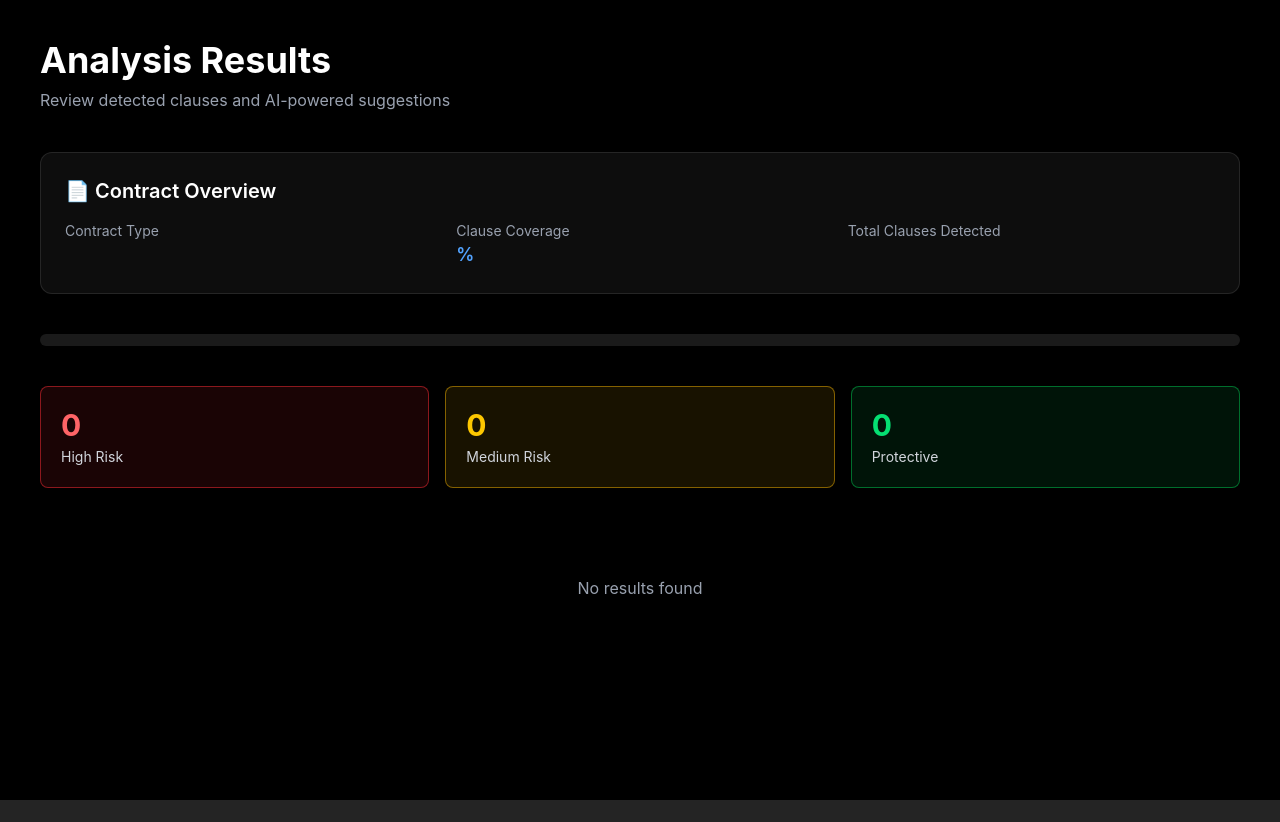
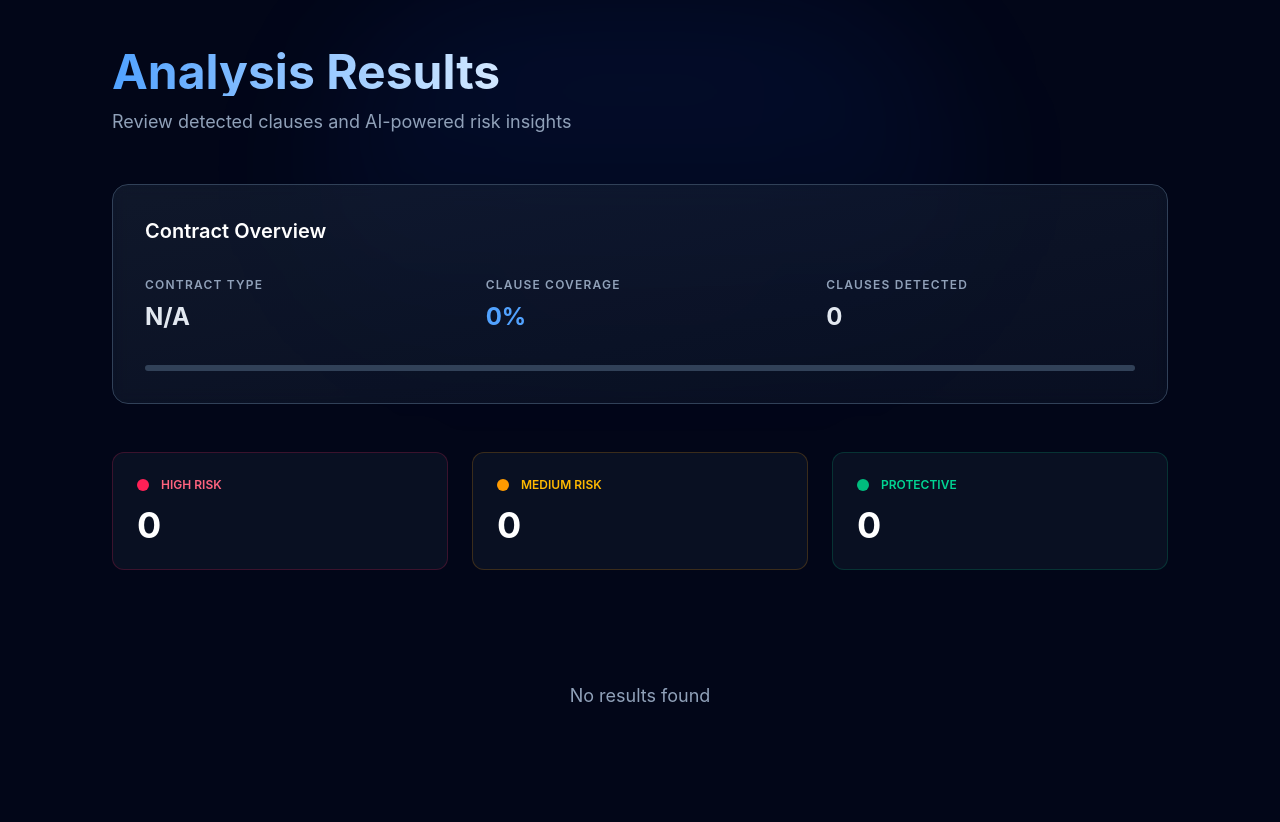
Before and after one commit to TamannaParashar/LexGuard, a React (Vite) app in the folder frontend/: page /result in a window 1280 px wide. Before the commit the page ends 800 px from the top, so only its background shows below. Built offline with nearby package versions, Linux system fonts and the light colour scheme; the HTML template or start-up script is replaced by a standard one.

Commit message:
updated analysis page

```diff
--- a/frontend/src/Result.jsx
+++ b/frontend/src/Result.jsx
@@ -1,16 +1,105 @@
+'use client'
+
 import { useLocation } from "react-router-dom"
 import { useState } from "react"
+
+const RiskIndicator = ({ risk }) => {
+  const configs = {
+    high: { dot: "bg-rose-500", border: "border-l-4 border-l-rose-500", label: "High Risk", color: "text-rose-400" },
+    medium: { dot: "bg-amber-500", border: "border-l-4 border-l-amber-500", label: "Medium Risk", color: "text-amber-400" },
+    low: { dot: "bg-emerald-500", border: "border-l-4 border-l-emerald-500", label: "Low Risk", color: "text-emerald-400" },
+  }
+  const config = configs[risk] || configs.low
+  return (
+    <div className="flex items-center gap-2">
+      <div className={`w-2 h-2 rounded-full ${config.dot}`} />
+      <span className={`text-xs font-medium ${config.color}`}>{config.label}</span>
+    </div>
+  )
+}
+
+const SuggestionPanel = ({ item, isOpen, onClose }) => {
+  if (!isOpen) return null
+
+  const suggestions = [
+  {
+    title: "Issue Summary",
+    icon: "📋",
+    content: item.analysis?.plain_issue_explanation,
+  },
+  {
+    title: "Why It Matters",
+    icon: "⚡",
+    content: item.analysis?.why_it_matters,
+  },
+  {
+    title: "Key Risk Points",
+    icon: "🚨",
+    content: item.analysis?.quick_risk_points?.join(" • "),
+  },
+  {
+    title: "Recommended Fix",
+    icon: "💡",
+    content: item.analysis?.recommended_fix_summary,
+  },
+  {
+    title: "Safer Clause Version",
+    icon: "✨",
+    content: item.analysis?.improved_clause_text,
+  },
+]
+
+  return (
+    <div className="fixed inset-0 bg-black/40 backdrop-blur-sm z-50 flex items-center justify-center p-4 animate-in fade-in">
+      <div className="bg-slate-900 border border-slate-700 rounded-2xl max-w-4xl w-full max-h-[90vh] overflow-y-auto animate-in slide-in-from-bottom-4">
+        {/* Header */}
+        <div className="sticky top-0 bg-slate-900 border-b border-slate-700 px-8 py-6 flex items-center justify-between">
+          <h2 className="text-2xl font-bold text-white">Detailed Analysis</h2>
+          <button
+            onClick={onClose}
+            className="p-2 hover:bg-slate-800 rounded-lg transition text-gray-400 hover:text-white"
+          >
+            <svg className="w-6 h-6" fill="none" stroke="currentColor" viewBox="0 0 24 24">
+              <path strokeLinecap="round" strokeLinejoin="round" strokeWidth={2} d="M6 18L18 6M6 6l12 12" />
+            </svg>
+          </button>
+        </div>
+
+        {/* Content Grid */}
+        <div className="p-8">
+          <div className="grid grid-cols-1 md:grid-cols-2 gap-6">
+            {suggestions.map((suggestion, i) => (
+              <div
+                key={i}
+                className="bg-slate-800/50 border border-slate-700 rounded-xl p-6 hover:border-slate-600 transition animate-in fade-in slide-in-from-bottom"
+                style={{ animationDelay: `${i * 100}ms` }}
+              >
+                <div className="flex items-start gap-3 mb-3">
+                  <span className="text-2xl">{suggestion.icon}</span>
+                  <h3 className="text-sm font-semibold text-slate-300 uppercase tracking-wide">{suggestion.title}</h3>
+                </div>
+                <p className="text-sm text-slate-400 leading-relaxed line-clamp-4">
+                  {suggestion.content}
+                </p>
+              </div>
+            ))}
+          </div>
+        </div>
+      </div>
+    </div>
+  )
+}
 
 export default function Result() {
   const { state } = useLocation()
   const results = state?.result || []
   const [expandedItems, setExpandedItems] = useState({})
+  const [expandedSuggestion, setExpandedSuggestion] = useState(null)
 
-  const toggleExpand = (index, section) => {
-    const key = `${index}-${section}`
+  const toggleExpand = (index) => {
     setExpandedItems(prev => ({
       ...prev,
-      [key]: !prev[key]
+      [index]: !prev[index]
     }))
   }
 
@@ -19,212 +108,181 @@ export default function Result() {
     return text.length > limit ? text.substring(0, limit) + "..." : text
   }
 
-  const getColor = (risk) => {
-    if (risk === "high") return "border-red-500/50 bg-red-500/10 hover:bg-red-500/20"
-    if (risk === "medium") return "border-yellow-500/50 bg-yellow-500/10 hover:bg-yellow-500/20"
-    if (risk === "low") return "border-green-500/50 bg-green-500/10 hover:bg-green-500/20"
-    return "border-gray-500/50 bg-gray-500/10"
-  }
-
-  const getRiskBadge = (risk) => {
-    if (risk === "high") return "bg-red-500/20 text-red-300 border border-red-500/50"
-    if (risk === "medium") return "bg-yellow-500/20 text-yellow-300 border border-yellow-500/50"
-    if (risk === "low") return "bg-green-500/20 text-green-300 border border-green-500/50"
-    return "bg-gray-500/20 text-gray-300"
-  }
-
   const highRiskCount = results.filter(r => r.risk_level === "high").length
   const mediumRiskCount = results.filter(r => r.risk_level === "medium").length
   const lowRiskCount = results.filter(r => r.risk_level === "low").length
 
   return (
-    <div className="min-h-screen bg-black  text-white p-6 md:p-10">
-      {/* Header */}
-      <div className="mb-10">
-        <h1 className="text-4xl md:text-4xl font-bold mb-2">Analysis Results</h1>
-        <p className="text-gray-400">Review detected clauses and AI-powered suggestions</p>
-      </div>
-      {/* Contract Overview */}
-      <div className="mb-10 bg-white/5 border border-white/10 rounded-xl p-6">
-        <h2 className="text-xl font-semibold text-white mb-4">
-          📄 Contract Overview
-        </h2>
+    <div className="min-h-screen bg-slate-950 text-white">
+      {/* Background gradient accent */}
+      <div className="absolute top-0 left-1/2 -translate-x-1/2 w-1/2 h-96 bg-gradient-to-b from-blue-600/10 to-transparent rounded-full blur-3xl" />
 
-        <div className="grid md:grid-cols-3 gap-6">
-
-          {/* Contract Type */}
-          <div>
-            <p className="text-sm text-gray-400">Contract Type</p>
-            <p className="text-lg font-semibold text-white">
-              {state?.contract_type}
-            </p>
+      <div className="relative z-10 p-6 md:p-12 max-w-6xl mx-auto">
+        {/* Header Section */}
+        <div className="mb-12">
+          <h1 className="text-5xl md:text-5xl font-bold mb-3 bg-clip-text text-transparent bg-gradient-to-r from-blue-400 via-white to-slate-400">
+            Analysis Results
+          </h1>
+          <p className="text-slate-400 text-lg">Review detected clauses and AI-powered risk insights</p>
         </div>
 
-          {/* Coverage Score */}
-          <div>
-            <p className="text-sm text-gray-400">Clause Coverage</p>
-            <p className="text-lg font-semibold text-blue-400">
-              {state?.coverage_score}%
-            </p>
+        {/* Contract Overview Card */}
+        <div className="mb-12 bg-gradient-to-br from-slate-800/50 to-slate-900/50 border border-slate-700 rounded-2xl p-8 backdrop-blur-sm">
+          <h2 className="text-xl font-semibold text-white mb-8">Contract Overview</h2>
+
+          <div className="grid grid-cols-1 md:grid-cols-3 gap-8">
+            <div className="space-y-2">
+              <p className="text-xs font-semibold text-slate-400 uppercase tracking-widest">Contract Type</p>
+              <p className="text-2xl font-bold text-slate-200">{state?.contract_type || "N/A"}</p>
             </div>
 
-          {/* Total Clauses */}
-          <div>
-            <p className="text-sm text-gray-400">Total Clauses Detected</p>
-            <p className="text-lg font-semibold text-white">
-              {state?.total_clauses}
-            </p>
+            <div className="space-y-2">
+              <p className="text-xs font-semibold text-slate-400 uppercase tracking-widest">Clause Coverage</p>
+              <div className="flex items-baseline gap-2">
+                <p className="text-2xl font-bold text-blue-400">{state?.coverage_score || 0}%</p>
               </div>
             </div>
+
+            <div className="space-y-2">
+              <p className="text-xs font-semibold text-slate-400 uppercase tracking-widest">Clauses Detected</p>
+              <p className="text-2xl font-bold text-slate-200">{state?.total_clauses || 0}</p>
             </div>
-      {/* Coverage Progress Bar */}
-        <div className="mb-10">
-          <div className="w-full bg-white/10 rounded-full h-3">
+          </div>
+
+          {/* Elegant Progress Bar */}
+          <div className="mt-8">
+            <div className="w-full h-1.5 bg-slate-700 rounded-full overflow-hidden">
               <div
-              className="bg-gradient-to-r from-blue-500 to-purple-600 h-3 rounded-full transition-all"
+                className="h-full bg-gradient-to-r from-blue-500 via-purple-500 to-pink-500 rounded-full transition-all duration-500"
                 style={{ width: `${state?.coverage_score || 0}%` }}
               />
             </div>
           </div>
-        {/* Missing Clauses */}
-                {state?.missing_clauses?.length > 0 && (
-                  <div className="mb-10 bg-red-500/5 border border-red-500/30 rounded-xl p-6">
-                    <h2 className="text-lg font-semibold text-red-400 mb-4">
-                      ⚠️ Missing Important Clauses
-                    </h2>
+        </div>
 
-                    <ul className="list-disc list-inside text-sm text-gray-300 space-y-2">
-                      {state.missing_clauses.map((clause, index) => (
-                        <li key={index}>{clause}</li>
-                      ))}
-                    </ul>
+        {/* Risk Summary Cards */}
+        <div className="grid grid-cols-1 md:grid-cols-3 gap-6 mb-12">
+          {/* High Risk */}
+          <div className="bg-slate-800/30 border border-rose-500/20 rounded-xl p-6 hover:border-rose-500/40 transition hover:bg-slate-800/50">
+            <div className="flex items-center gap-3 mb-3">
+              <div className="w-3 h-3 bg-rose-500 rounded-full" />
+              <span className="text-xs font-semibold text-rose-400 uppercase">High Risk</span>
+            </div>
+            <div className="text-4xl font-bold text-white">{highRiskCount}</div>
+          </div>
 
-                    <p className="text-xs text-gray-400 mt-4">
-                      These clauses are typically expected in a {state.contract_type}.
-                      Their absence may expose the business to risk.
-                    </p>
+          {/* Medium Risk */}
+          <div className="bg-slate-800/30 border border-amber-500/20 rounded-xl p-6 hover:border-amber-500/40 transition hover:bg-slate-800/50">
+            <div className="flex items-center gap-3 mb-3">
+              <div className="w-3 h-3 bg-amber-500 rounded-full" />
+              <span className="text-xs font-semibold text-amber-400 uppercase">Medium Risk</span>
             </div>
-                )}
-      {/* Summary Cards */}
-      <div className="grid grid-cols-1 md:grid-cols-3 gap-4 mb-10">
-        <div className="bg-red-500/10 border border-red-500/50 rounded-lg p-5 hover:bg-red-500/15 transition">
-          <div className="text-3xl font-bold text-red-400">{highRiskCount}</div>
-          <p className="text-gray-300 text-sm mt-1">High Risk</p>
+            <div className="text-4xl font-bold text-white">{mediumRiskCount}</div>
           </div>
-        <div className="bg-yellow-500/10 border border-yellow-500/50 rounded-lg p-5 hover:bg-yellow-500/15 transition">
-          <div className="text-3xl font-bold text-yellow-400">{mediumRiskCount}</div>
-          <p className="text-gray-300 text-sm mt-1">Medium Risk</p>
+
+          {/* Low Risk */}
+          <div className="bg-slate-800/30 border border-emerald-500/20 rounded-xl p-6 hover:border-emerald-500/40 transition hover:bg-slate-800/50">
+            <div className="flex items-center gap-3 mb-3">
+              <div className="w-3 h-3 bg-emerald-500 rounded-full" />
+              <span className="text-xs font-semibold text-emerald-400 uppercase">Protective</span>
             </div>
-        <div className="bg-green-500/10 border border-green-500/50 rounded-lg p-5 hover:bg-green-500/15 transition">
-          <div className="text-3xl font-bold text-green-400">{lowRiskCount}</div>
-          <p className="text-gray-300 text-sm mt-1">Protective</p>
+            <div className="text-4xl font-bold text-white">{lowRiskCount}</div>
           </div>
         </div>
 
+        {/* Missing Clauses Alert */}
+        {state?.missing_clauses?.length > 0 && (
+          <div className="mb-12 bg-gradient-to-r from-rose-500/5 to-rose-500/0 border border-rose-500/20 rounded-xl p-6">
+            <div className="flex items-start gap-3 mb-4">
+              <div className="text-rose-500 text-xl">⚠️</div>
+              <div>
+                <h3 className="font-semibold text-white mb-2">Missing Important Clauses</h3>
+                <p className="text-sm text-slate-400 mb-4">
+                  These clauses are typically expected in a {state.contract_type} and their absence may expose your business to risk.
+                </p>
+              </div>
+            </div>
+            <div className="flex flex-wrap gap-2">
+              {state.missing_clauses.map((clause, index) => (
+                <span key={index} className="px-3 py-1 bg-rose-500/20 text-rose-300 text-xs font-medium rounded-lg border border-rose-500/30">
+                  {clause}
+                </span>
+              ))}
+            </div>
+          </div>
+        )}
+
         {/* Results Section */}
-      <div className="space-y-4">
+        <div className="space-y-6">
           {results.length === 0 ? (
-          <div className="text-center py-12">
-            <p className="text-gray-400">No results found</p>
+            <div className="text-center py-16">
+              <p className="text-slate-400 text-lg">No results found</p>
             </div>
           ) : (
             results.map((item, index) => {
-            const clauseKey = `${index}-clause`
-            const isClauseExpanded = expandedItems[clauseKey]
+              const isExpanded = expandedItems[index]
               const clauseText = item.clause || ""
               const clauseTruncated = truncateText(clauseText)
 
               return (
-              <div
-                key={index}
-                className={`border rounded-lg p-5 transition ${getColor(item.risk_level)}`}
-              >
-                {/* Header with Risk Badge */}
-                <div className="flex items-start justify-between gap-3 mb-4">
+                <div key={index} className="group">
+                  {/* Clause Card */}
+                  <div className="bg-gradient-to-br from-slate-800/50 to-slate-900/50 border border-slate-700 rounded-xl p-6 hover:border-slate-600 transition">
+                    {/* Card Header */}
+                    <div className="flex items-start justify-between gap-4 mb-6">
                       <div>
-                    <h3 className="text-lg font-semibold text-white">
+                        <h3 className="text-lg font-bold text-white group-hover:text-blue-300 transition">
                           {item.predicted_label_name}
                         </h3>
                       </div>
-                  <span className={`px-3 py-1 rounded-full text-xs font-medium whitespace-nowrap ${getRiskBadge(item.risk_level)}`}>
-                    {item.risk_level.charAt(0).toUpperCase() + item.risk_level.slice(1)} Risk
-                  </span>
+                      <RiskIndicator risk={item.risk_level} />
                     </div>
-                {/* Clause Section */}
-                <div className="mb-4 pb-4 border-b border-white/10">
-                  <p className="text-xs font-semibold text-gray-400 uppercase tracking-wide mb-2">
-                    Detected Clause
-                  </p>
-                  <p className="text-gray-200 text-sm leading-relaxed">
-                    {isClauseExpanded ? clauseText : clauseTruncated}
+
+                    {/* Clause Content */}
+                    <div className="mb-6 pb-6 border-b border-slate-700">
+                      <p className="text-xs font-semibold text-slate-400 uppercase tracking-widest mb-3">Detected Clause</p>
+                      <p className="text-sm text-slate-300 leading-relaxed">
+                        {isExpanded ? clauseText : clauseTruncated}
                       </p>
                       {clauseText.length > 150 && (
                         <button
-                      onClick={() => toggleExpand(index, "clause")}
-                      className="text-blue-400 hover:text-blue-300 text-xs font-medium mt-2 transition"
+                          onClick={() => toggleExpand(index)}
+                          className="text-blue-400 hover:text-blue-300 text-xs font-medium mt-3 transition"
                         >
-                      {isClauseExpanded ? "Show less" : "Read more..."}
+                          {isExpanded ? "Show less" : "Read more"}
                         </button>
                       )}
                     </div>
 
-                {/* AI Analysis Section */}
-                <div className="space-y-4">
-                  <p className="text-xs font-semibold text-green-400 uppercase tracking-wide">
-                    AI Risk Analysis
-                  </p>
-
-                  <div className="bg-white/5 rounded-lg p-5 space-y-5 border border-white/10">
-
-                    {/* Summary */}
-                    <div>
-                      <p className="text-sm font-semibold text-white mb-1">
-                        📌 Executive Summary
-                      </p>
-                      <p className="text-sm text-gray-300 leading-relaxed">
-                        {item.analysis?.summary}
+                    {/* Risk Analysis Summary */}
+                    <div className="mb-6 p-5 bg-slate-800/50 border border-slate-700 rounded-lg">
+                      <p className="text-xs font-semibold text-slate-300 uppercase tracking-widest mb-3">AI Risk Analysis</p>
+                      <p className="text-sm text-slate-400 leading-relaxed line-clamp-2">
+                        {item.analysis?.plain_issue_explanation}
                       </p>
                     </div>
 
-                    {/* Why Risky */}
-                    <div>
-                      <p className="text-sm font-semibold text-white mb-1">
-                        🚨 Why This Is Risky
-                      </p>
-                      <ul className="list-disc list-inside text-sm text-gray-300 space-y-1">
-                        {item.analysis?.why_risky?.map((point, i) => (
-                          <li key={i}>{point}</li>
-                        ))}
-                      </ul>
+                    {/* Action Button */}
+                    <button
+                      onClick={() => setExpandedSuggestion(index)}
+                      className="w-full px-4 py-3 bg-gradient-to-r from-blue-600 to-blue-700 hover:from-blue-500 hover:to-blue-600 text-white font-medium rounded-lg transition transform hover:scale-105 active:scale-95"
+                    >
+                      View Full Analysis
+                    </button>
                   </div>
 
-                    {/* Business Impact */}
-                    <div>
-                      <p className="text-sm font-semibold text-white mb-1">
-                        💼 Business Impact
-                      </p>
-                      <p className="text-sm text-gray-300 leading-relaxed">
-                        {item.analysis?.business_impact}
-                      </p>
-                    </div>
-
-                    {/* Recommendation */}
-                    <div className="bg-green-500/5 border border-green-500/30 rounded-md p-4">
-                      <p className="text-sm font-semibold text-green-400 mb-1">
-                        ✅ Recommended Revision
-                      </p>
-                      <p className="text-sm text-gray-300 leading-relaxed whitespace-pre-line">
-                        {item.analysis?.recommended_revision}
-                      </p>
-                    </div>
-
-                  </div>
-                </div>
+                  {/* Suggestion Panel */}
+                  <SuggestionPanel
+                    item={item}
+                    isOpen={expandedSuggestion === index}
+                    onClose={() => setExpandedSuggestion(null)}
+                  />
                 </div>
               )
             })
           )}
         </div>
       </div>
+    </div>
   )
 }
```
Also changed, not shown: 2 other files (tests, documents, lock files or other folders). Lines whose indentation alone changed are shown as unchanged.
